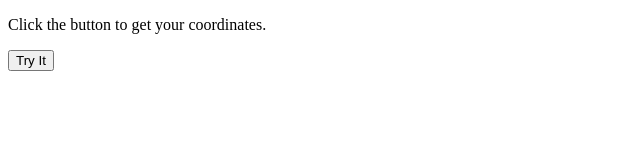
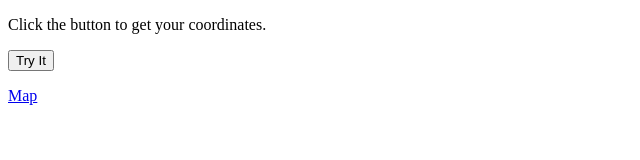
Before and after one commit to Jamie228/Jamie228.github.io, a plain HTML site: page index.html in a window 1280 px wide. Shown: the full height of the page, 0-640 px from the left. Drawn offline with Linux system fonts and the light colour scheme.

Commit message:
Added new file + link to this file

```diff
--- a/index.html
+++ b/index.html
@@ -32,5 +32,7 @@
           position.coords.longitude;
       }
     </script>
+
+    <p><a href="map.html">Map</a></p>
   </body>
 </html>
```
Also changed, not shown: map.html (added).
